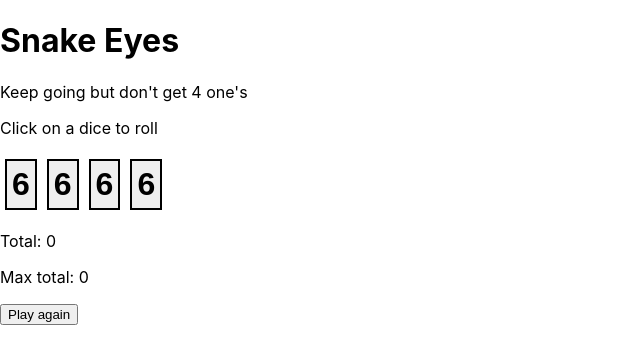
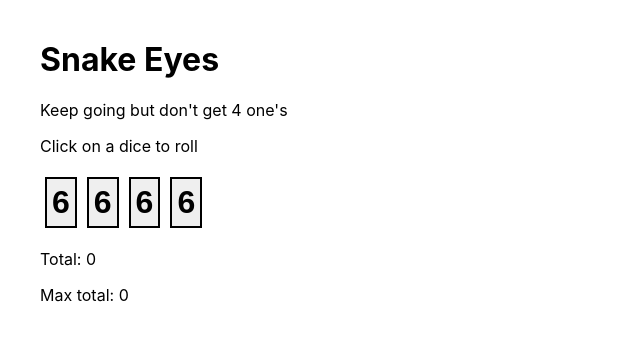
Before and after one commit to HOGENT-Web/SnakeEyes, a React (Create React App) app: page / in a window 1280 px wide. Shown: the top 364 px of the page, without its empty margins (0-640 px from the left). Built offline with nearby package versions, Linux system fonts and the light colour scheme.

Commit message:
Play again only when game over

```diff
--- a/src/SnakeEyes.js
+++ b/src/SnakeEyes.js
@@ -45,8 +45,8 @@ export default function SnakeEyes({nbrOfEyes=2}){
         <p>
             Max total: {maxTotal}
         </p>
-        {hasSnakeEyes(eyes) && <div className="comment">Oeps you did it again!</div>}
-        <button onClick={reset}>Play again</button>
+        {hasSnakeEyes(eyes) && (<><div className="comment">Oeps you did it again!</div>
+        <button onClick={reset}>Play again</button></>)}
         </>
     )
 }
--- a/src/index.css
+++ b/src/index.css
@@ -1,5 +1,5 @@
 body {
-  margin: 0;
+  margin: 40px;
   font-family: -apple-system, BlinkMacSystemFont, 'Segoe UI', 'Roboto', 'Oxygen',
     'Ubuntu', 'Cantarell', 'Fira Sans', 'Droid Sans', 'Helvetica Neue',
     sans-serif;
```
